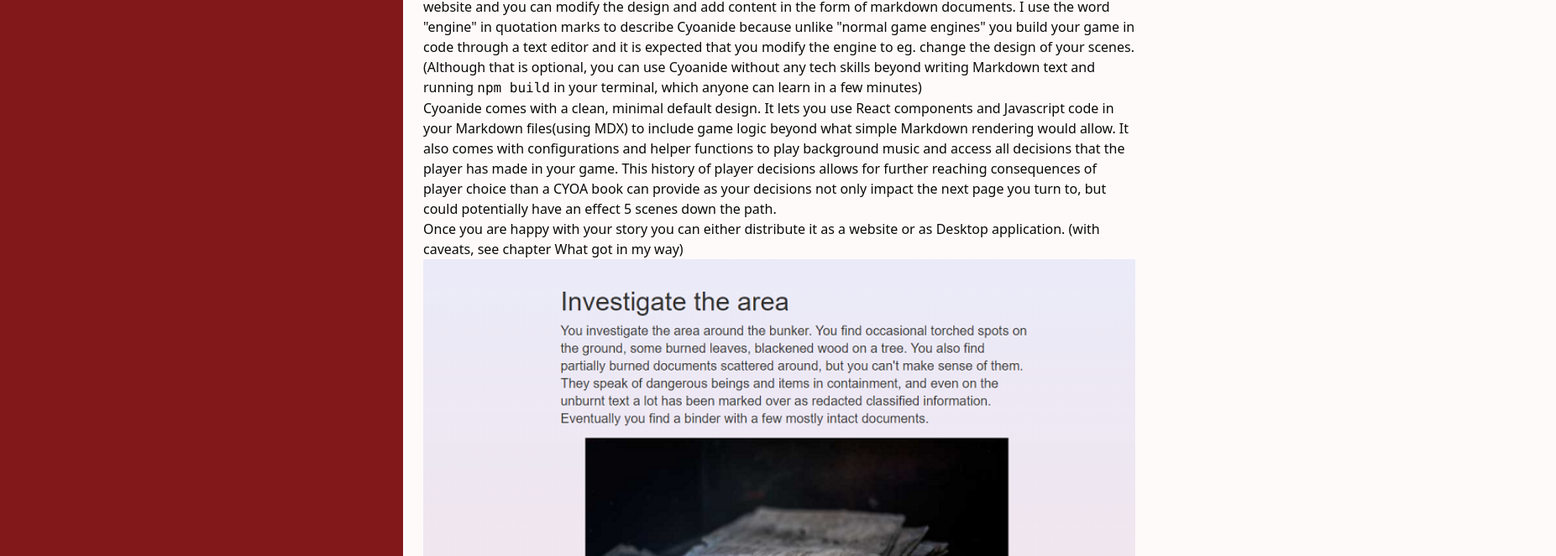
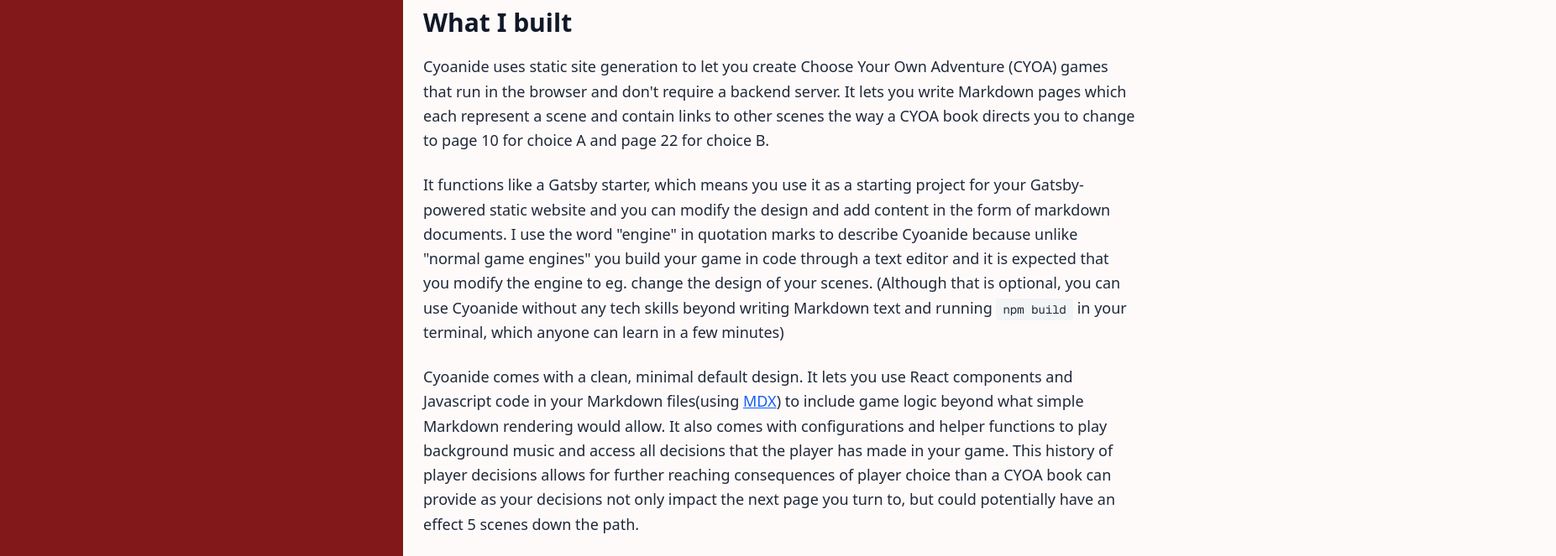
Before and after one commit to Odin94/odin-dev-blog, a Next.js app: page /articles/cyoanide-a-choose-your-own-adventure-engine in a window 1280 px wide. Shown: the part 1481-2144 px from the top of the page at 84% size, 1853 px wide, since content can reach past the window. Built offline with nearby package versions, Linux system fonts and the light colour scheme.

Commit message:
Move markdown-react-mappings into their own file

```diff
--- a/src/app/articles/[slug]/page.tsx
+++ b/src/app/articles/[slug]/page.tsx
@@ -2,9 +2,8 @@ import { promises as fs } from "fs"
 import path from "path"
 import matter from "gray-matter"
 import ReactMarkdown from "react-markdown"
-import Image from "next/image"
-import slugToFolderMap from "@/lib/article-mapping.json"
 import { getValidArticleFolders } from "@/lib/utils"
+import { createMarkdownComponents } from "@/components/MarkdownComponents"
 
 interface ArticleData {
     title: string
@@ -103,52 +102,6 @@ async function getArticleData(slug: string): Promise<ArticleData | null> {
     }
 }
 
-// Custom image component to handle relative paths
-function CustomImage({
-    src,
-    alt,
-    articleSlug,
-    ...props
-}: {
-    src: string
-    alt: string
-    articleSlug: string
-    [key: string]: unknown
-}) {
-    if (
-        src.startsWith("http://") ||
-        src.startsWith("https://") ||
-        src.startsWith("/")
-    ) {
-        return (
-            <Image
-                src={src}
-                alt={alt}
-                width={800}
-                height={600}
-                className="h-auto w-full"
-                {...props}
-            />
-        )
-    }
-
-    const folderName =
-        slugToFolderMap[articleSlug as keyof typeof slugToFolderMap] ||
-        articleSlug
-    const imagePath = `/articles/${folderName}/${src}`
-
-    return (
-        <Image
-            src={imagePath}
-            alt={alt}
-            width={800}
-            height={600}
-            className="h-auto w-full"
-            {...props}
-        />
-    )
-}
-
 export default async function ArticlePage({ params }: ArticlePageProps) {
     const resolvedParams = await params
     const article = await getArticleData(resolvedParams.slug)
@@ -206,18 +159,9 @@ export default async function ArticlePage({ params }: ArticlePageProps) {
                 )}
             </header>
 
-            <div className="prose prose-lg max-w-none">
+            <div className="prose prose-xl max-w-none text-lg leading-relaxed">
                 <ReactMarkdown
-                    components={{
-                        img: ({ src, alt, ...props }) => (
-                            <CustomImage
-                                src={typeof src === "string" ? src : ""}
-                                alt={typeof alt === "string" ? alt : ""}
-                                articleSlug={resolvedParams.slug}
-                                {...props}
-                            />
-                        ),
-                    }}
+                    components={createMarkdownComponents(resolvedParams.slug)}
                 >
                     {article.content}
                 </ReactMarkdown>
--- /dev/null
+++ b/src/components/MarkdownComponents.tsx
@@ -0,0 +1,140 @@
+import React from "react"
+import Image from "next/image"
+import slugToFolderMap from "@/lib/article-mapping.json"
+import type { Components } from "react-markdown"
+
+// Custom image component to handle relative paths
+function CustomImage({
+    src,
+    alt,
+    articleSlug,
+    ...props
+}: {
+    src: string
+    alt: string
+    articleSlug: string
+    [key: string]: unknown
+}) {
+    if (
+        src.startsWith("http://") ||
+        src.startsWith("https://") ||
+        src.startsWith("/")
+    ) {
+        return (
+            <Image
+                src={src}
+                alt={alt}
+                width={800}
+                height={600}
+                className="h-auto w-full"
+                {...props}
+            />
+        )
+    }
+
+    const folderName =
+        slugToFolderMap[articleSlug as keyof typeof slugToFolderMap] ||
+        articleSlug
+    const imagePath = `/articles/${folderName}/${src}`
+
+    return (
+        <Image
+            src={imagePath}
+            alt={alt}
+            width={800}
+            height={600}
+            className="h-auto w-full"
+            {...props}
+        />
+    )
+}
+
+export const createMarkdownComponents = (articleSlug: string): Components => {
+    return {
+        img: ({ src, alt, ...props }) => (
+            <CustomImage
+                src={typeof src === "string" ? src : ""}
+                alt={typeof alt === "string" ? alt : ""}
+                articleSlug={articleSlug}
+                {...props}
+            />
+        ),
+        h1: ({ children }) => (
+            <h1 className="mt-12 mb-6 text-4xl font-bold text-gray-900">
+                {children}
+            </h1>
+        ),
+        h2: ({ children }) => (
+            <h2 className="mt-10 mb-5 text-3xl font-bold text-gray-900">
+                {children}
+            </h2>
+        ),
+        h3: ({ children }) => (
+            <h3 className="mt-8 mb-4 text-2xl font-bold text-gray-900">
+                {children}
+            </h3>
+        ),
+        h4: ({ children }) => (
+            <h4 className="mt-6 mb-3 text-xl font-bold text-gray-900">
+                {children}
+            </h4>
+        ),
+        h5: ({ children }) => (
+            <h5 className="mt-4 mb-2 text-lg font-bold text-gray-900">
+                {children}
+            </h5>
+        ),
+        h6: ({ children }) => (
+            <h6 className="mt-3 mb-2 text-base font-bold text-gray-900">
+                {children}
+            </h6>
+        ),
+        p: ({ children }) => (
+            <p className="mb-6 text-lg leading-relaxed text-gray-800">
+                {children}
+            </p>
+        ),
+        code: ({ children, className }) => {
+            const isInline = !className
+            if (isInline) {
+                return (
+                    <code className="rounded bg-gray-100 px-2 py-1 font-mono text-sm text-gray-800">
+                        {children}
+                    </code>
+                )
+            }
+            return <code className={className}>{children}</code>
+        },
+        pre: ({ children }) => (
+            <pre className="mb-6 overflow-x-auto rounded-lg bg-gray-900 p-6 text-base text-gray-100">
+                {children}
+            </pre>
+        ),
+        ul: ({ children }) => (
+            <ul className="mb-6 list-outside list-disc pl-6 text-lg leading-relaxed text-gray-800">
+                {children}
+            </ul>
+        ),
+        ol: ({ children }) => (
+            <ol className="mb-6 list-outside list-decimal pl-6 text-lg leading-relaxed text-gray-800">
+                {children}
+            </ol>
+        ),
+        li: ({ children }) => <li className="mb-2">{children}</li>,
+        blockquote: ({ children }) => (
+            <blockquote className="mb-6 border-l-4 border-blue-500 bg-blue-50 py-4 pl-6 text-lg text-gray-700 italic">
+                {children}
+            </blockquote>
+        ),
+        a: ({ href, children }) => (
+            <a
+                href={href}
+                className="text-blue-600 underline hover:text-blue-800"
+                target="_blank"
+                rel="noopener noreferrer"
+            >
+                {children}
+            </a>
+        ),
+    }
+}
```
